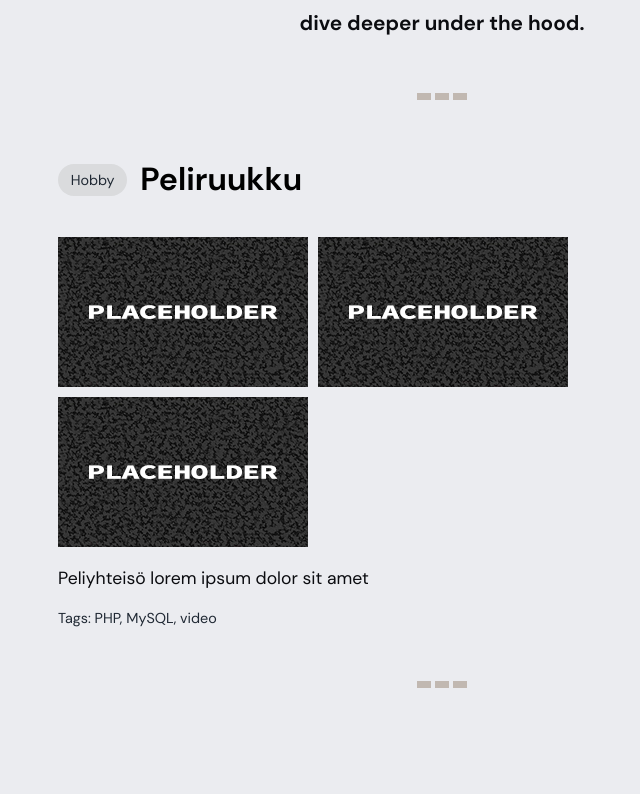
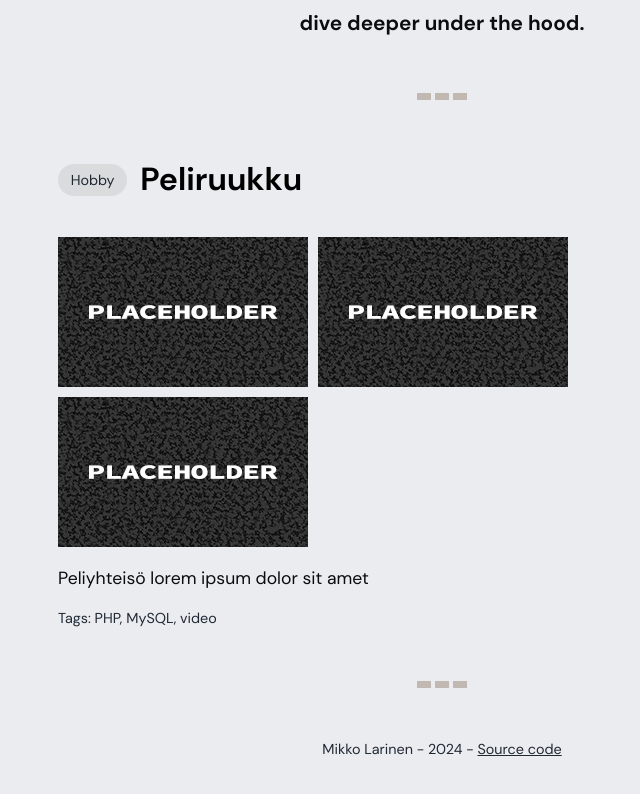
Before and after one commit to mikkisguy/portfolio-page, a React (Vite) app: page / in a window 1280 px wide. Shown: the part 688-1482 px from the top of the page, without its empty margins (198-838 px from the left). Before the commit the page ends 1427 px from the top, so only its background shows below. Built offline with nearby package versions, Linux system fonts and the light colour scheme; a web font is replaced by a local one.

Commit message:
Added footer

```diff
--- a/src/components/App.tsx
+++ b/src/components/App.tsx
@@ -5,6 +5,7 @@ import Header from "./Header";
 import { useTranslation } from "react-i18next";
 import Divider from "./shared/Divider";
 import Content from "./Content";
+import Footer from "./Footer";
 
 const App = () => {
   const { t } = useTranslation();
@@ -18,6 +19,7 @@ const App = () => {
           <Header />
           <Divider />
           <Content />
+          <Footer />
         </PageContainer>
       </PageOuterContainer>
     </ThemeContextProvider>
--- /dev/null
+++ b/src/components/Footer.tsx
@@ -0,0 +1,38 @@
+import { useTranslation } from "react-i18next";
+import styled from "styled-components";
+
+const Footer = () => {
+  const { t } = useTranslation();
+
+  return (
+    <FooterContainer>
+      <FooterText>
+        Mikko Larinen - 2024 {" - "}
+        <SourceCodeLink href="https://github.com/mikkisguy/portfolio-page">
+          {t("sourceCode")}
+        </SourceCodeLink>
+      </FooterText>
+    </FooterContainer>
+  );
+};
+
+export default Footer;
+
+const FooterContainer = styled.div`
+  padding-bottom: ${({ theme }) => theme.spacing.xxxl};
+`;
+
+const FooterText = styled.p`
+  font: ${({ theme }) => theme.fonts.meta};
+  color: ${({ theme }) => theme.colors.bodyTextSecondary};
+  text-align: center;
+`;
+
+const SourceCodeLink = styled.a`
+  color: ${({ theme }) => theme.colors.bodyTextSecondary};
+
+  &:hover,
+  &:focus {
+    text-decoration: none;
+  }
+`;
--- a/src/shared/translations/en.ts
+++ b/src/shared/translations/en.ts
@@ -8,6 +8,7 @@ const english: TranslationResource = {
   header: "Helou! I'm Mikko Larinen, nice to meet you.",
   tagline:
     "I do web development and video editing. I like to hone the visual side and dive deeper under the hood.",
+  sourceCode: "Source code",
   portfolioItem: {
     image: "image",
     tags: "Tags",
--- a/src/shared/translations/fi.ts
+++ b/src/shared/translations/fi.ts
@@ -8,6 +8,7 @@ const finnish: TranslationResource = {
   header: "Helou! Olen Mikko Larinen, hauska tutustua.",
   tagline:
     "Teen web-kehitystä ja videoeditointia. Tykkään hioa visuaalista puolta sekä sukeltaa syvemmälle konepellin alle.",
+  sourceCode: "Lähdekoodi",
   portfolioItem: {
     image: "kuva",
     tags: "Avainsanat",
--- a/src/shared/translations/translations.d.ts
+++ b/src/shared/translations/translations.d.ts
@@ -13,6 +13,7 @@ export type TranslationResource = {
   darkMode: string;
   header: string;
   tagline: string;
+  sourceCode: string;
   portfolioItem: {
     image: string;
     tags: string;
```
